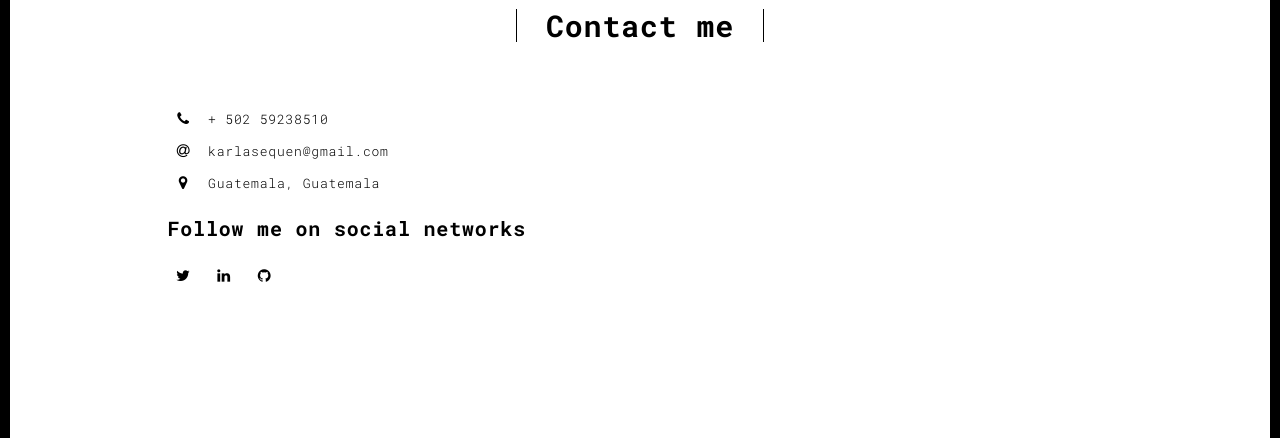
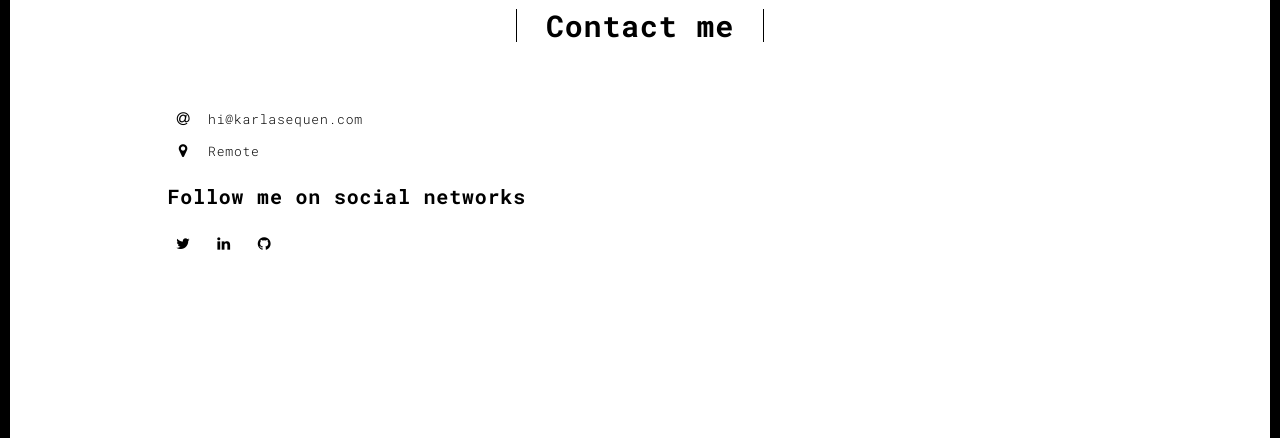
Before and after one commit to karlitasg7/my-portfolio, a Flask app: page /contact.html in a window 1280 px wide. Shown: the part 90-528 px from the top of the page. Run offline with Flask 2, Linux system fonts and the light colour scheme; some libraries are stand-ins or nearby versions.

Commit message:
update contact info and about me

```diff
--- a/templates/about.html
+++ b/templates/about.html
@@ -26,11 +26,11 @@
                             <div class="row">
                                 <div class="col-xs-12 col-md-6">
                                     <h3></h3>
-                                    <p>I'm a Full Stack Developer with 10+ years of experience developing web
+                                    <p>I'm a Software Engineer with 12+ years of experience developing web
                                         application with
                                         AngularJS and Angular 2+. I have experience develop in the backend API's Rest
                                         with
-                                        Java8+, Kotlin, using Spring Framework with Hibernate, and using PostgreSQL
+                                        Java8+, Kotlin, using Spring Boot with Hibernate, and using PostgreSQL
                                         and SQL Server as a database. (I also used MySQL and MongoDB but only in my
                                         local machine to test it) </p>
                                     <h3></h3>
@@ -42,7 +42,7 @@
                                     <h3></h3>
                                     <p>
                                         If you like my profile and you want to know more about me, please contact me to
-                                        karlasequen@gmail.com</p>
+                                        hi@karlasequen.com</p>
                                 </div>
                                 <div class="col-xs-12 col-md-6">
                                     <img src="./static/assets/images/profil.jpg" class="img-responsive" alt="">
--- a/templates/contact.html
+++ b/templates/contact.html
@@ -43,21 +43,15 @@
                                         <ul class="list-unstyled">
                                             <li>
                           <span class="fa-icon">
-                            <i class="fa fa-phone" aria-hidden="true"></i>
-                          </span>
-                                                + 502 59238510
-                                            </li>
-                                            <li>
-                          <span class="fa-icon">
                             <i class="fa fa-at" aria-hidden="true"></i>
                           </span>
-                                                karlasequen@gmail.com
+                                                hi@karlasequen.com
                                             </li>
                                             <li>
                           <span class="fa-icon">
                             <i class="fa fa fa-map-marker" aria-hidden="true"></i>
                           </span>
-                                                Guatemala, Guatemala
+                                                Remote
                                             </li>
                                         </ul>
                                         <h3>Follow me on social networks</h3>
--- a/templates/index.html
+++ b/templates/index.html
@@ -39,7 +39,7 @@
                         <h1>Hello,<br>
                             <span id="typed-strings">
                   <span>I'm Karla Sequen</span>
-                  <span>Full Stack Developer</span>
+                  <span>Software Engineer</span>
                   <span>Always looking for new opportunities</span>
                 </span>
                             <span id="typed"></span>
```
